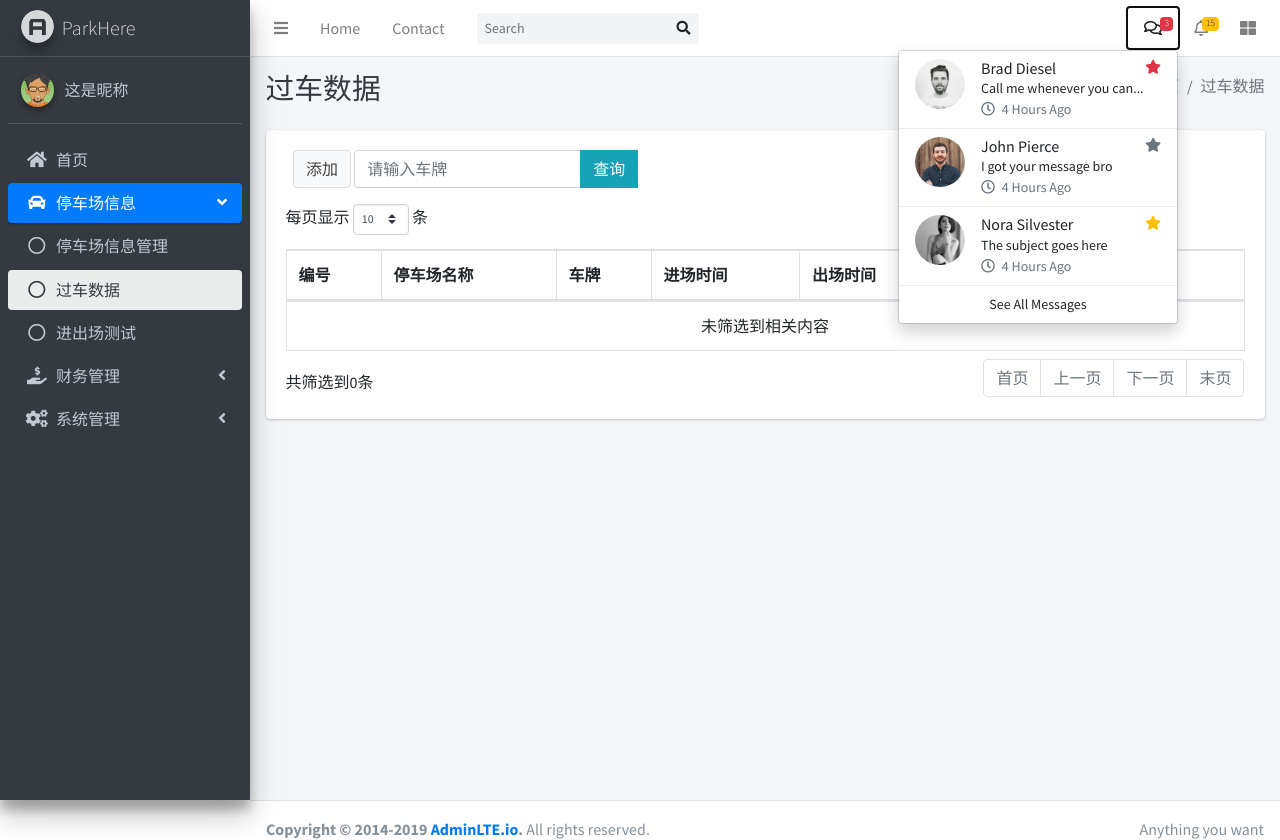
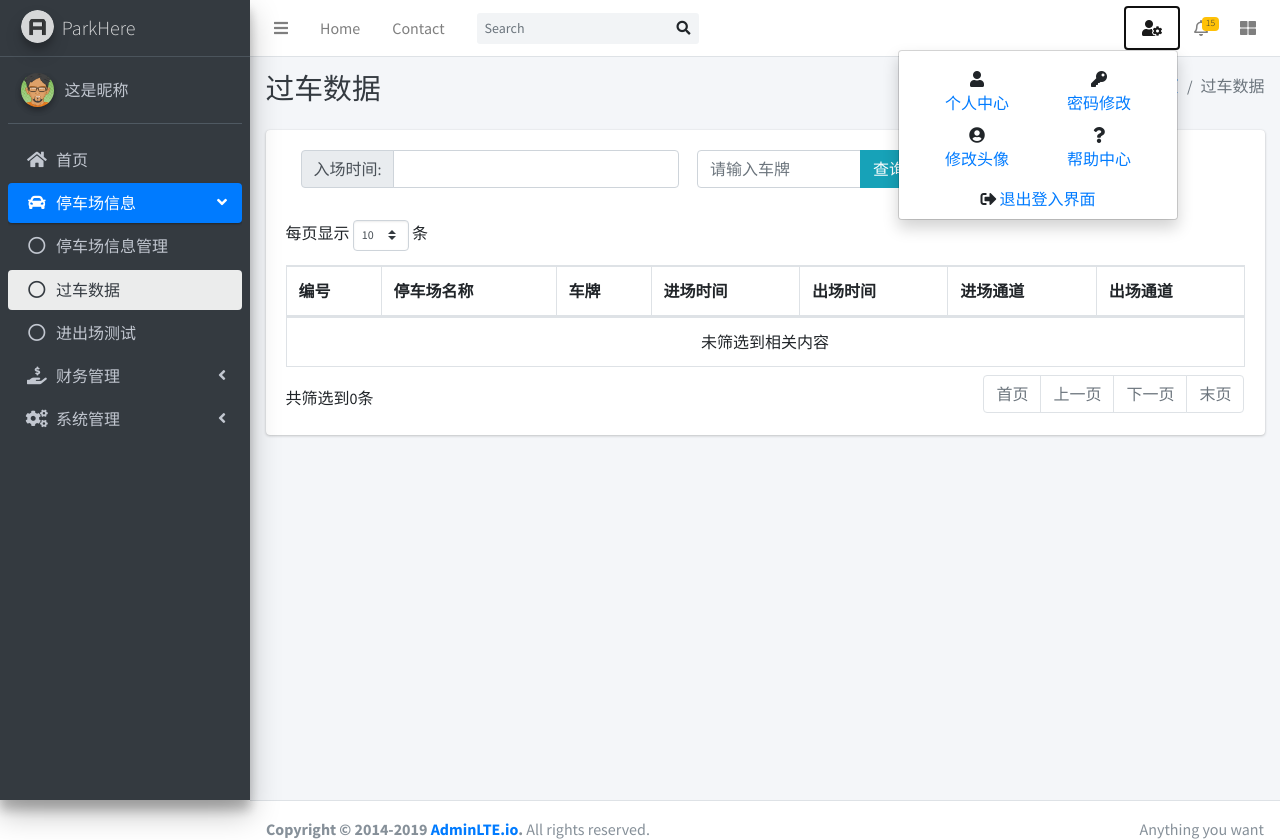
Before and after one commit to rotateX/ParkManagement, a Flask app: page /parksys/carinout in a window 1280 px wide, after a click that opens the changed part. Shown: the top 840 px of the page. Run offline with Flask 2, Linux system fonts and the light colour scheme; data that the repository does not hold is empty; some libraries are stand-ins or nearby versions.

Commit message:
车辆出入增加时间范围选择，增加log日志；

```diff
--- a/app.py
+++ b/app.py
@@ -31,6 +31,7 @@
 
 db.init_app(app)
 
+
 @app.route('/')
 def hello_world():
 
--- a/parksys/models.py
+++ b/parksys/models.py
@@ -36,6 +36,7 @@
     delete_on = db.Column(db.DateTime, comment='删除时间')
     delete_by = db.Column(db.String(20), comment='删除人')
     state = db.Column(db.Integer, default=1, comment='状态(0删除，1启用)')
+    # ismonthly = db.Column(db.Integer, default=1, comment='是否启用月卡(0不启用，1启用)')
     remarks = db.Column(db.String(50), comment='备注')
     carinout = db.relationship('CarInOut', backref='parkinfo', lazy='dynamic')
     moncategory = db.relationship('MonthlyCategory', backref='parkinfo', lazy='dynamic')
@@ -207,7 +208,7 @@
     id = db.Column(db.String(64), primary_key=True, comment='管理员ID')
     role_id = db.Column(db.String(64), db.ForeignKey('sys_role.id'))
     nick_name = db.Column(db.String(20), comment='昵称')
-    login_name = db.Column(db.String(20), unique=True, comment='登录名')
+    login_name = db.Column(db.String(50), unique=True, comment='登录名')
     password = db.Column(db.String(64), comment='密码')
     create_on = db.Column(db.DateTime, default=datetime.now, comment='创建时间')
     create_by = db.Column(db.String(20), comment='创建人')
--- a/parksys/views.py
+++ b/parksys/views.py
@@ -3,10 +3,13 @@
 from flask import Blueprint
 from flask import Flask, url_for, render_template, redirect, request, flash, jsonify
 from parksys.models import *
-from parksys.parkdataform import ParkDataForm
+from parksys.parkdataform import ParkDataForm, LoginForm
 import json
 import uuid
+from logger import Logger
+import datetime
 
+logger = Logger(logger='parksys').getlog()
 
 parksys = Blueprint(
     'parksys',
@@ -16,6 +19,11 @@
     static_folder='static'
 )
 
+# 登录页面
+@parksys.route('/login', methods=['GET', 'POST'])
+def login():
+    loginform = LoginForm()
+    return render_template('parksys/login.html', loginform=loginform)
 
 # 平台首页
 @parksys.route('/index', methods=['GET'])
@@ -38,7 +46,6 @@
         searchstr = parkdata['search']
         recordsTotal = ParkInfo.query.filter(ParkInfo.state == 1).count()  # 未过滤记录数
         if searchstr:
-
             recordsFiltered = ParkInfo.query.filter(ParkInfo.state==1, ParkInfo.name.like("%" + searchstr + "%")).count() # 过滤后的记录
             pagination = ParkInfo.query.filter(ParkInfo.state==1, ParkInfo.name.like("%" + searchstr + "%")).order_by(ParkInfo.create_on.desc()).paginate(
                 page=page, per_page=length, error_out=True)
@@ -107,11 +114,13 @@
             try:
                 db.session.add(park)
                 db.session.commit()
-                print('添加成功')
+                # print('添加成功')
+                logger.info('newpark - <%s> 停车场创建成功' % name)
                 res['status'] = 'success'
             except Exception as err:
                 res['status'] = 'error'
-                print('写入数据库失败')
+                logger.info('newpark - <%s> 停车场写入数据库失败，错误： %s' % (name, str(err)))
+                # print('写入数据库失败')
                 print(err)
         else:
             res['status'] = 'failed'
@@ -134,9 +143,11 @@
             park.state = 0
             db.session.commit()
             res['status'] = 'success'
+            logger.info('delpark - 删除 <%s> 停车场成功' % park.name)
         except Exception as err:
             res['status'] = 'error'
-            print('数据库出错：' + str(err))
+            logger.info('delpark - 删除 <%s> 停车场时出错，错误： %s' % (park.name, str(err)))
+            # print('数据库出错：' + str(err))
     else:
         res['status'] = 'failed'
     return res
@@ -180,12 +191,14 @@
         park.remarks = dataform.inputParkRemarks.data
         try:
             db.session.commit()
-            print('保存成功')
+            # print('保存成功')
+            logger.info('updating - <%s> 停车场信息修改成功' % park.name)
             res['status'] = 'success'
         except Exception as err:
             res['status'] = 'error'
-            print('写入数据库失败')
-            print(err)
+            # print('写入数据库失败')
+            logger.info('updating - <%s> 停车场信息修改失败，错误： %s' % (park.name, str(err)))
+            # print(err)
     else:
         res['status'] = 'failed'
         res['message'] = dataform.get_errors()
@@ -203,8 +216,22 @@
         length = parkdata['length']
         # page = start // length + 1  # 计算页码
         page = parkdata['page']
+        # begintime = parkdata['begintime']
+        # endtime = parkdata['endtime']
         searchstr = parkdata['search']
-        recordsTotal = CarInOut.query.count()  # 未过滤记录数
+        try:
+            begintime = datetime.datetime.strptime(parkdata['begintime'], "%Y-%m-%d %H:%M:%S")
+            endtime = datetime.datetime.strptime(parkdata['endtime'], "%Y-%m-%d %H:%M:%S")
+        except Exception as errstrtime:
+            # 获取不到时间时默认请求当天数据
+            now = datetime.datetime.now()
+            begintime = now - datetime.timedelta(hours=now.hour, minutes=now.minute, seconds=now.second,
+                                                 microseconds=now.microsecond)
+            endtime = begintime + datetime.timedelta(hours=23, minutes=59, seconds=59)
+            print(str(errstrtime))
+
+        recordsTotal = CarInOut.query.filter(CarInOut.in_time>=begintime,CarInOut.in_time<=endtime).count()  # 未过滤记录数
+
         if searchstr:
             recordsFiltered = CarInOut.query.filter(CarInOut.plate_no.like("%" + searchstr + "%")).count()  # 过滤后的记录
             pagination = CarInOut.query.filter(CarInOut.plate_no.like("%" + searchstr + "%")).order_by(
--- a/templates/parksys/base.html
+++ b/templates/parksys/base.html
@@ -56,62 +56,44 @@
             <!-- Messages Dropdown Menu -->
             <li class="nav-item dropdown">
                 <a class="nav-link" data-toggle="dropdown" href="#">
-                    <i class="far fa-comments"></i>
-                    <span class="badge badge-danger navbar-badge">3</span>
+                    <i class="fas fa-user-cog"></i>
+{#                    <i class="far fa-user-cog"></i>#}
+{#                    <span class="badge badge-danger navbar-badge">3</span>#}
                 </a>
-                <div class="dropdown-menu dropdown-menu-lg dropdown-menu-right">
-                    <a href="#" class="dropdown-item">
-                        <!-- Message Start -->
-                        <div class="media">
-                            <img src="{{ url_for('static', filename='dist/img/user1-128x128.jpg') }}" alt="User Avatar"
-                                 class="img-size-50 mr-3 img-circle">
-                            <div class="media-body">
-                                <h3 class="dropdown-item-title">
-                                    Brad Diesel
-                                    <span class="float-right text-sm text-danger"><i class="fas fa-star"></i></span>
-                                </h3>
-                                <p class="text-sm">Call me whenever you can...</p>
-                                <p class="text-sm text-muted"><i class="far fa-clock mr-1"></i> 4 Hours Ago</p>
-                            </div>
+                <div class="dropdown-menu dropdown-menu-lg dropdown-menu-sm-right dropdown-menu-right ">
+                    <div class="row mt-2"></div>
+                    <div class="row mt-2">
+                        <div class="col-md-1"></div>
+                        <div class="col-md-5 col-sm-3 text-center grid">
+                            <i class="fa fa-user"></i>
+                            <p><a href="#">个人中心</a></p>
                         </div>
-                        <!-- Message End -->
-                    </a>
-                    <div class="dropdown-divider"></div>
-                    <a href="#" class="dropdown-item">
-                        <!-- Message Start -->
-                        <div class="media">
-                            <img src="{{ url_for('static', filename='dist/img/user8-128x128.jpg') }}" alt="User Avatar"
-                                 class="img-size-50 img-circle mr-3">
-                            <div class="media-body">
-                                <h3 class="dropdown-item-title">
-                                    John Pierce
-                                    <span class="float-right text-sm text-muted"><i class="fas fa-star"></i></span>
-                                </h3>
-                                <p class="text-sm">I got your message bro</p>
-                                <p class="text-sm text-muted"><i class="far fa-clock mr-1"></i> 4 Hours Ago</p>
-                            </div>
+                        <div class="col-md-5 col-sm-3 text-center grid">
+                            <i class="fa fa-key"></i>
+                            <p><a href="#">密码修改</a></p>
                         </div>
-                        <!-- Message End -->
-                    </a>
-                    <div class="dropdown-divider"></div>
-                    <a href="#" class="dropdown-item">
-                        <!-- Message Start -->
-                        <div class="media">
-                            <img src="{{ url_for('static', filename='dist/img/user3-128x128.jpg') }}" alt="User Avatar"
-                                 class="img-size-50 img-circle mr-3">
-                            <div class="media-body">
-                                <h3 class="dropdown-item-title">
-                                    Nora Silvester
-                                    <span class="float-right text-sm text-warning"><i class="fas fa-star"></i></span>
-                                </h3>
-                                <p class="text-sm">The subject goes here</p>
-                                <p class="text-sm text-muted"><i class="far fa-clock mr-1"></i> 4 Hours Ago</p>
-                            </div>
+                        <div class="col-md-1"></div>
+                    </div>
+                    <div class="row mt-2">
+                        <div class="col-md-1"></div>
+                        <div class="col-md-5 col-sm-3 text-center grid">
+                            <i class="fa fa-user-circle"></i>
+                            <p><a href="#">修改头像</a></p>
                         </div>
-                        <!-- Message End -->
-                    </a>
-                    <div class="dropdown-divider"></div>
-                    <a href="#" class="dropdown-item dropdown-footer">See All Messages</a>
+                        <div class="col-md-5 col-sm-3 text-center grid">
+                            <i class="fas fa-question"></i>
+                            <p><a href="#">帮助中心</a></p>
+                        </div>
+                        <div class="col-md-1"></div>
+                    </div>
+                    <div class="row mt-2"></div>
+                    <div class="row mt-2 mb-2">
+                        <div class="text-center col-md-12">
+{#                            <i class="fa fa-sign-out"></i>#}
+                            <i class="fas fa-sign-out-alt"></i>
+                            <a href="#">退出登入界面</a>
+                        </div>
+                    </div>
                 </div>
             </li>
             <!-- Notifications Dropdown Menu -->
--- a/templates/parksys/carinout.html
+++ b/templates/parksys/carinout.html
@@ -5,6 +5,7 @@
           href="{{ url_for('static', filename='plugins/datatables-bs4/css/dataTables.bootstrap4.css') }}">
     <link rel="stylesheet"
           href="{{ url_for('static', filename='plugins/datatables-select/css/select.bootstrap4.css') }}">
+    <link rel="stylesheet" href="{{ url_for('static', filename='plugins/daterangepicker/daterangepicker.css') }}">
 
 {% endblock %}
 {% block contentheader %}
@@ -32,12 +33,29 @@
                 <div class="card-body">
                     <div class="col-md-12">
                         <ul class="list-inline">
-                            <li style="display:inline-block"><a href="{{ url_for('parksys.newpark') }}">
-                                <button type="button" class="btn btn-block btn-default">添加</button>
-                            </a></li>
+                            {#                            <li style="display:inline-block">#}
+                            {#                                <a href="#">#}
+                            {#                                <button type="button" class="btn btn-block btn-default">添加车辆入场</button>#}
+                            {#                                </a>#}
+                            {#                            </li>#}
                             {#                            <li style="display:inline-block"><input type="text" class="form-control"></li>#}
                             {#                            <li style="display:inline-block"><a href="#"><button type="button" class="btn btn-block btn-default" id="search">查询</button></a></li>#}
-                            <li style="display: inline-block">
+
+                            <li class="col-md-5" style="display: inline-block">
+                                <!-- Date and time range -->
+                                <div class="form-group">
+                                    <div class="input-group">
+                                        <div class="input-group-prepend">
+                                            <span class="input-group-text">入场时间:</span>
+                                        </div>
+                                        <input type="text" class="form-control float-right" id="intimerange"
+                                               onclick="customRangeLabelan()" readonly="readonly" style="background: transparent;">
+                                    </div>
+                                </div>
+                                <!-- Date and time range -->
+                            </li>
+
+                            <li class="col-md-3" style="display: inline-block">
                                 <div class="input-group input-group-md">
                                     <input type="text" class="form-control" id="searchkey" placeholder="请输入车牌">
                                     <span class="input-group-append">
@@ -75,8 +93,54 @@
     <script src="{{ url_for('static', filename='plugins/datatables/jquery.dataTables.js') }}"></script>
     <script src="{{ url_for('static', filename='plugins/datatables-bs4/js/dataTables.bootstrap4.js') }}"></script>
     <script src="{{ url_for('static', filename='plugins/datatables-select/js/dataTables.select.js') }}"></script>
+    <script src="{{ url_for('static', filename='plugins/moment/moment.min.js') }}"></script>
+    <!-- date-range-picker -->
+    <script src="{{ url_for('static', filename='plugins/daterangepicker/daterangepicker.js') }}"></script>
     <!-- page script -->
     <script>
+        /* 默认打开自定义面板*/
+        function customRangeLabelan() {
+            $('.ranges li:eq(6)').click();
+        }
+
+        // 进场时间范围选择
+        $(function () {
+            var intimepicker = $('#intimerange').daterangepicker({
+                timePicker: true,
+                timePickerIncrement: 1,
+                timePicker24Hour: true,
+                timePickerSeconds: true,
+                startDate: moment().startOf('day'),
+                endDate: moment().endOf('day'),
+                showSecond: true,
+                ranges: {
+                    '今天': [moment().startOf('day'), moment().endOf('day')],
+                    '昨天': [moment().subtract('days', 1).startOf('day'), moment().subtract('days', 1).endOf('day')],
+                    '最近7天': [moment().subtract('days', 6).startOf('day'), moment().endOf('day')],
+                    '最近30天': [moment().subtract('days', 29).startOf('day'), moment().endOf('day')],
+                    '本月': [moment().startOf('month'), moment().endOf('month')],
+                    '上月': [moment().subtract(1, 'months').startOf('month'), moment().subtract(1, 'months').endOf('month')]
+                },
+                locale: {
+                    format: 'YYYY-MM-DD HH:mm:ss',
+                    monthNames: ['一月', '二月', '三月', '四月', '五月', '六月', '七月', '八月', '九月', '十月', '十一月', '十二月'],
+                    daysOfWeek: ['日', '一', '二', '三', '四', '五', '六'],
+                    firstDay: 1,
+                    applyLabel: "应用",
+                    cancelLabel: "取消",
+                    customRangeLabel: '自定义',
+                    separator : '~',
+                },
+            });
+            intimepicker.on('apply.daterangepicker',function(ev, picker) {
+                t = $('#intimerange').val().split("~");
+                var begintime = t[0];
+                var endtime = t[1];
+                console.log(begintime, endtime);
+            });
+        });
+
+        // 格式化datatables中的时间
         Date.prototype.Format = function (fmt) { //author: meizz
             var o = {
                 "M+": this.getMonth() + 1, //月份
@@ -105,6 +169,7 @@
             return fmt;
         };
 
+        // datatables 方法
         $(function () {
             reloadDatatables()
         });
@@ -126,7 +191,11 @@
                     param.start = data.start;
                     param.length = data.length;
                     param.page = param.start / param.length + 1; //计算页码
-                    searchstr = $('#searchkey').val().replace(/\s*/g, "");
+                    var searchstr = $('#searchkey').val().replace(/\s*/g, "");
+                    var timerange = $('#intimerange').val().split("~");
+                    param.begintime = timerange[0];
+                    param.endtime = timerange[1];
+                    console.log(timerange);
                     if (searchstr.length > 0) {
                         param.search = searchstr;
                     } else {
@@ -167,7 +236,7 @@
                     {
                         "data": "out_time",
                         render: function (data, type, row, meta) {
-                            if (data){
+                            if (data) {
                                 return (new Date(data)).Format("yyyy-MM-dd hh:mm:ss");
                             } else {
                                 return data = '';
```
Also changed, not shown: logger.py (added, +48 -0 lines), parksys/parkdataform.py (+23 -1 lines), templates/parksys/login.html (added, +99 -0 lines).
